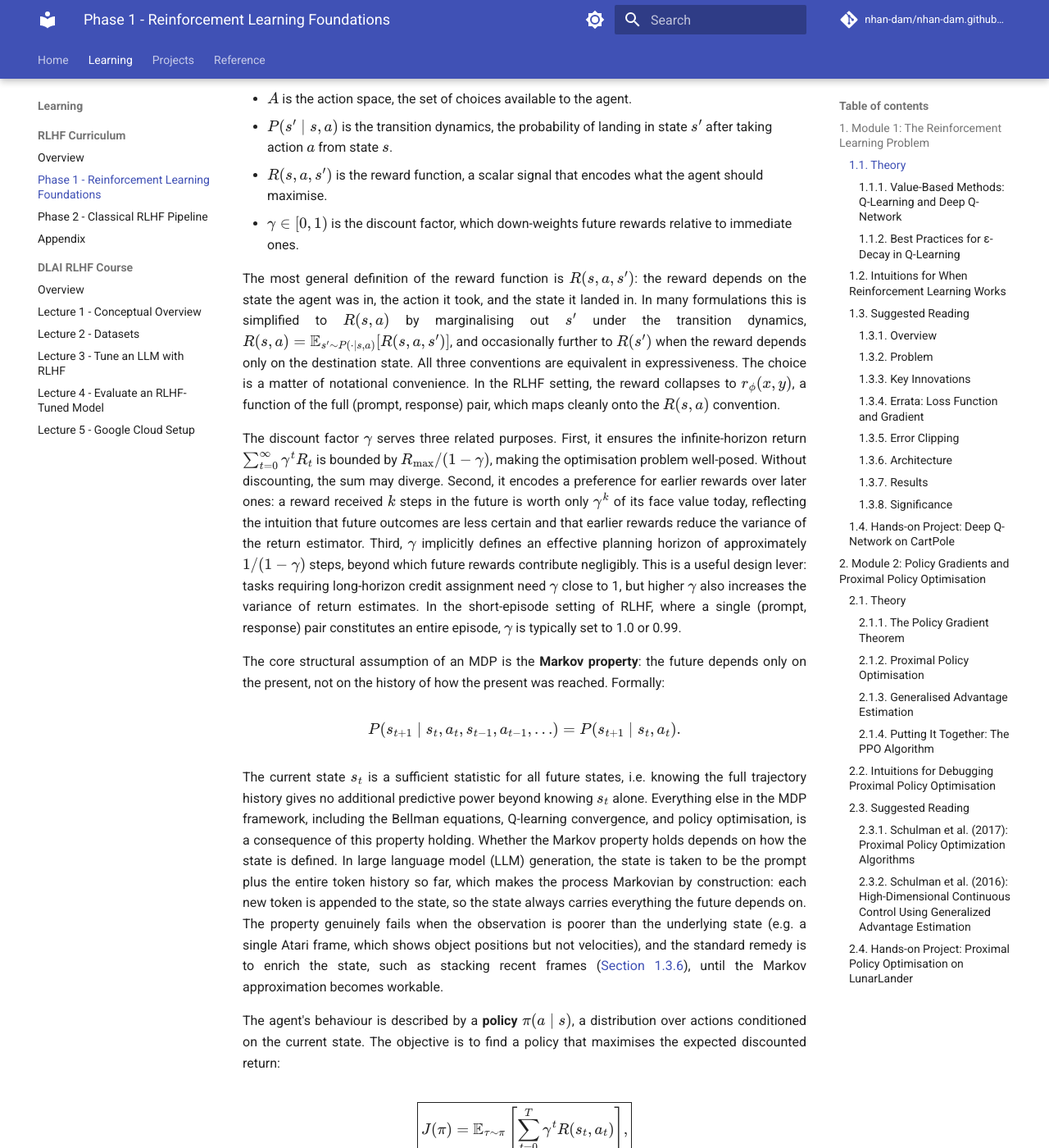
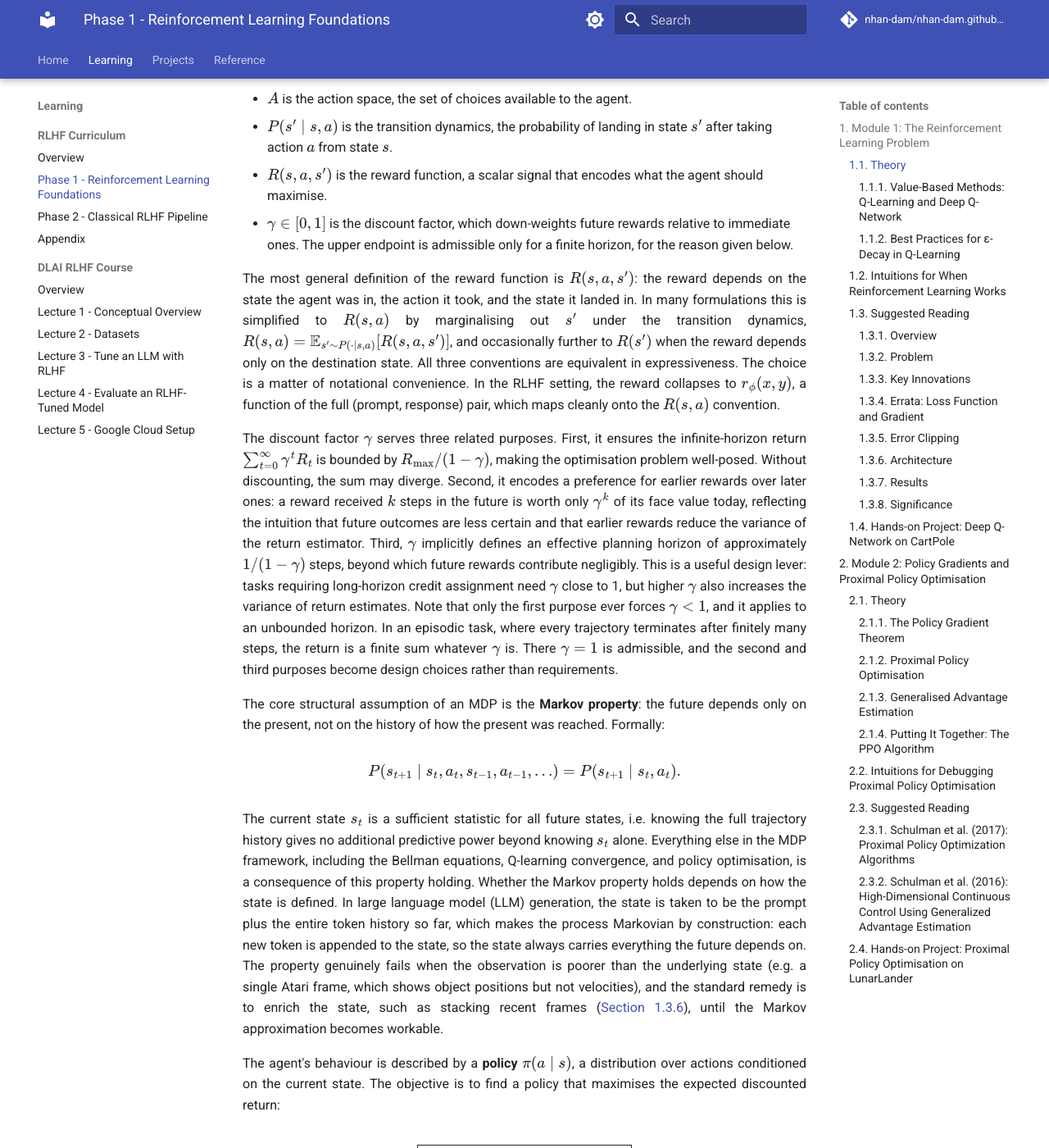
Before and after one commit to nhan-dam/nhan-dam.github.io, an MkDocs documentation site: the page built from docs/rlhf/curriculum/phase01.md, in a window 1280 px wide and 1400 px high, scrolled down 1040 px. Shown: the whole window at 82% size. Built offline with MkDocs 1.6.1 and Material for MkDocs 9.7.7, drawn with Linux system fonts in a browser that asks for light colours; comment, search, counter and statistics services are not loaded.

Commit message:
Modify the explanations of when gamma = 1

```diff
--- a/docs/rlhf/curriculum/phase01.md
+++ b/docs/rlhf/curriculum/phase01.md
@@ -23,11 +23,11 @@ The standard formalism of RL is the **Markov Decision Process (MDP)**, a tuple $
 - $A$ is the action space, the set of choices available to the agent.
 - $P(s' \mid s, a)$ is the transition dynamics, the probability of landing in state $s'$ after taking action $a$ from state $s$.
 - $R(s, a, s')$ is the reward function, a scalar signal that encodes what the agent should maximise.
-- $\gamma \in [0, 1)$ is the discount factor, which down-weights future rewards relative to immediate ones.
+- $\gamma \in [0, 1]$ is the discount factor, which down-weights future rewards relative to immediate ones. The upper endpoint is admissible only for a finite horizon, for the reason given below.
 
 The most general definition of the reward function is $R(s, a, s')$: the reward depends on the state the agent was in, the action it took, and the state it landed in. In many formulations this is simplified to $R(s, a)$ by marginalising out $s'$ under the transition dynamics, $R(s, a) = \mathbb{E}_{s' \sim P(\cdot \mid s, a)}[R(s, a, s')]$, and occasionally further to $R(s')$ when the reward depends only on the destination state. All three conventions are equivalent in expressiveness. The choice is a matter of notational convenience. In the RLHF setting, the reward collapses to $r_\phi(x, y)$, a function of the full (prompt, response) pair, which maps cleanly onto the $R(s, a)$ convention.
 
-The discount factor $\gamma$ serves three related purposes. First, it ensures the infinite-horizon return $\sum_{t=0}^\infty \gamma^t R_t$ is bounded by $R_{\max}/(1-\gamma)$, making the optimisation problem well-posed. Without discounting, the sum may diverge. Second, it encodes a preference for earlier rewards over later ones: a reward received $k$ steps in the future is worth only $\gamma^k$ of its face value today, reflecting the intuition that future outcomes are less certain and that earlier rewards reduce the variance of the return estimator. Third, $\gamma$ implicitly defines an effective planning horizon of approximately $1/(1-\gamma)$ steps, beyond which future rewards contribute negligibly. This is a useful design lever: tasks requiring long-horizon credit assignment need $\gamma$ close to 1, but higher $\gamma$ also increases the variance of return estimates. In the short-episode setting of RLHF, where a single (prompt, response) pair constitutes an entire episode, $\gamma$ is typically set to 1.0 or 0.99.
+The discount factor $\gamma$ serves three related purposes. First, it ensures the infinite-horizon return $\sum_{t=0}^\infty \gamma^t R_t$ is bounded by $R_{\max}/(1-\gamma)$, making the optimisation problem well-posed. Without discounting, the sum may diverge. Second, it encodes a preference for earlier rewards over later ones: a reward received $k$ steps in the future is worth only $\gamma^k$ of its face value today, reflecting the intuition that future outcomes are less certain and that earlier rewards reduce the variance of the return estimator. Third, $\gamma$ implicitly defines an effective planning horizon of approximately $1/(1-\gamma)$ steps, beyond which future rewards contribute negligibly. This is a useful design lever: tasks requiring long-horizon credit assignment need $\gamma$ close to 1, but higher $\gamma$ also increases the variance of return estimates. Note that only the first purpose ever forces $\gamma \lt 1$, and it applies to an unbounded horizon. In an episodic task, where every trajectory terminates after finitely many steps, the return is a finite sum whatever $\gamma$ is. There $\gamma = 1$ is admissible, and the second and third purposes become design choices rather than requirements.
 
 The core structural assumption of an MDP is the **Markov property**: the future depends only on the present, not on the history of how the present was reached. Formally:
 
```
Also changed, not shown: docs/rlhf/curriculum/phase02.md (+7 -1 lines).
